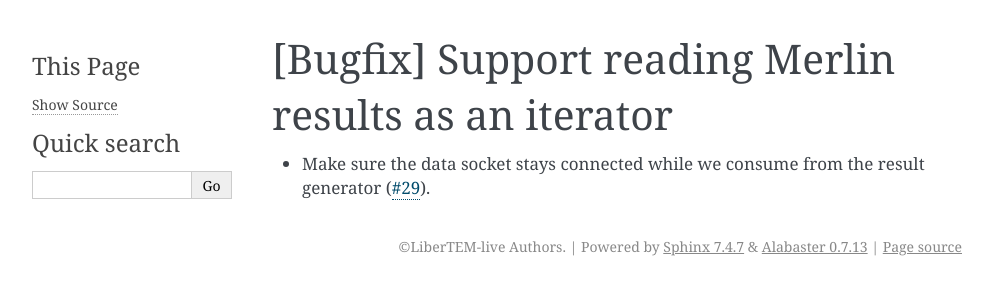
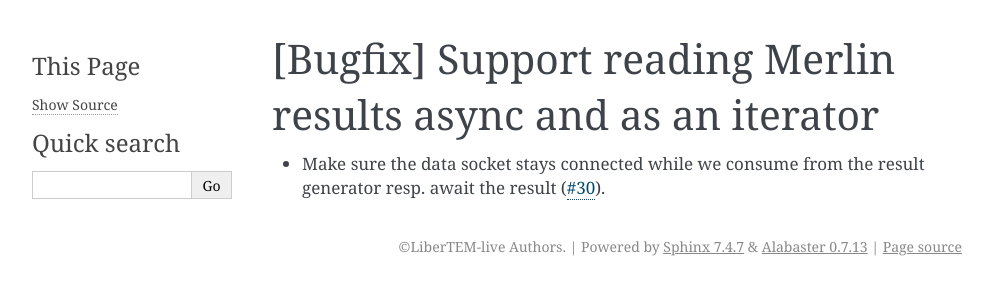
Before and after one commit to LiberTEM/LiberTEM-live, a Sphinx documentation site: the page built from docs/source/changelog/bugfix/iter.rst, in a window 1280 px wide. Shown: the top 300 px of the page, without its empty margins (148-1141 px from the left). Built offline with Sphinx 7.4.7, drawn with Linux system fonts in a browser that asks for light colours; pages that are not in the unit, such as notebooks, are missing from menus.

Commit message:
Port changelog entry from #29
Closes #29

```diff
--- a/docs/source/changelog/bugfix/iter.rst
+++ b/docs/source/changelog/bugfix/iter.rst
@@ -1,4 +1,4 @@
-[Bugfix] Support reading Merlin results as an iterator
-======================================================
+[Bugfix] Support reading Merlin results async and as an iterator
+================================================================
 
-* Make sure the data socket stays connected while we consume from the result generator (:pr:`29`).
+* Make sure the data socket stays connected while we consume from the result generator resp. await the result (:pr:`30`).
```
